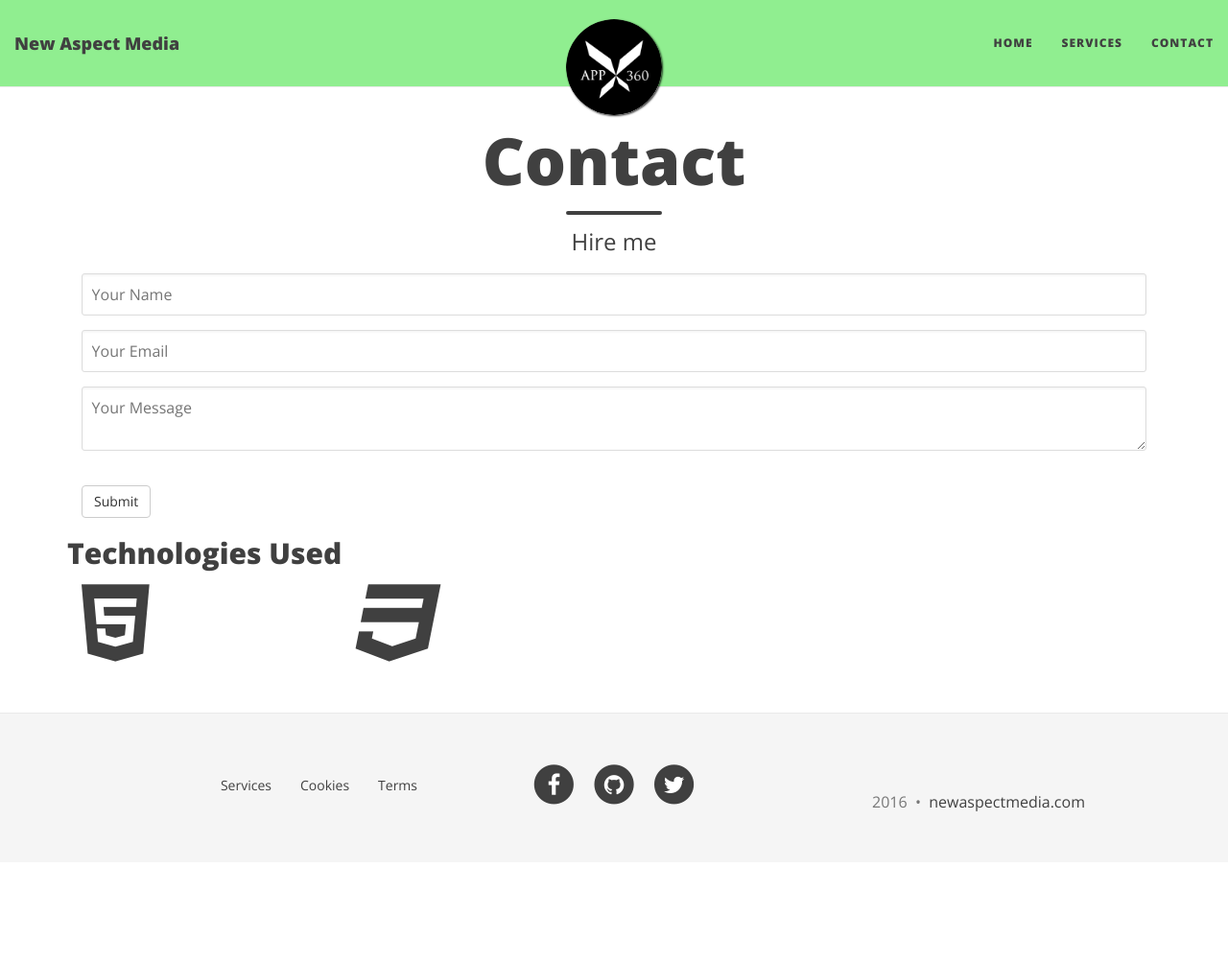
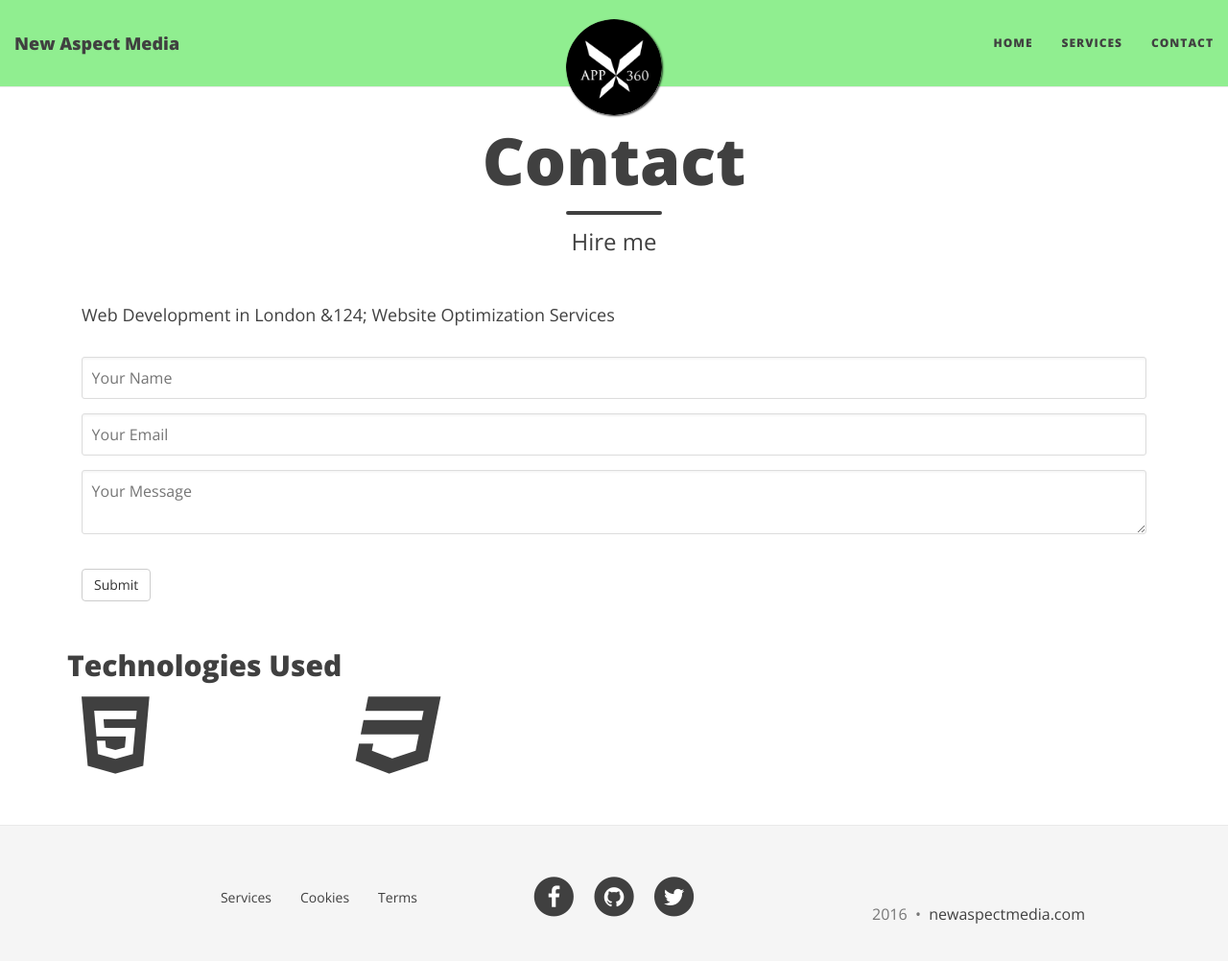
Before and after one commit to newmedia77/appxnam, a Jekyll site: the page built from contact.md, in a window 1280 px wide and 1016 px high. Shown: the top 1002 px of the window at 96% size. Built offline with Jekyll 4.4.1, drawn with Linux system fonts in a browser that asks for light colours; nearby versions of some CDN libraries.

Commit message:
andreas
contact

```diff
--- a/contact.md
+++ b/contact.md
@@ -4,6 +4,7 @@ title: Contact
 subtitle: Hire me
 slug:
 ---
+<p>Web Development in London &124; Website Optimization Services
 <form role="form" id="contactForm" method="POST">
 <div class="form-group">
     <input type="text" name="name" placeholder="Your Name">
```
